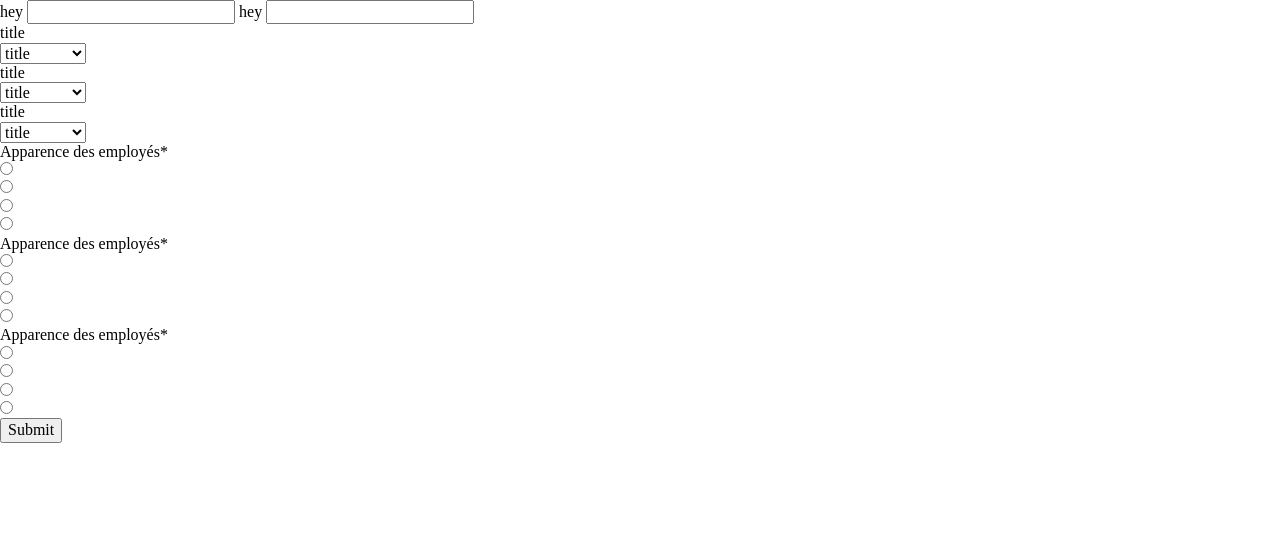
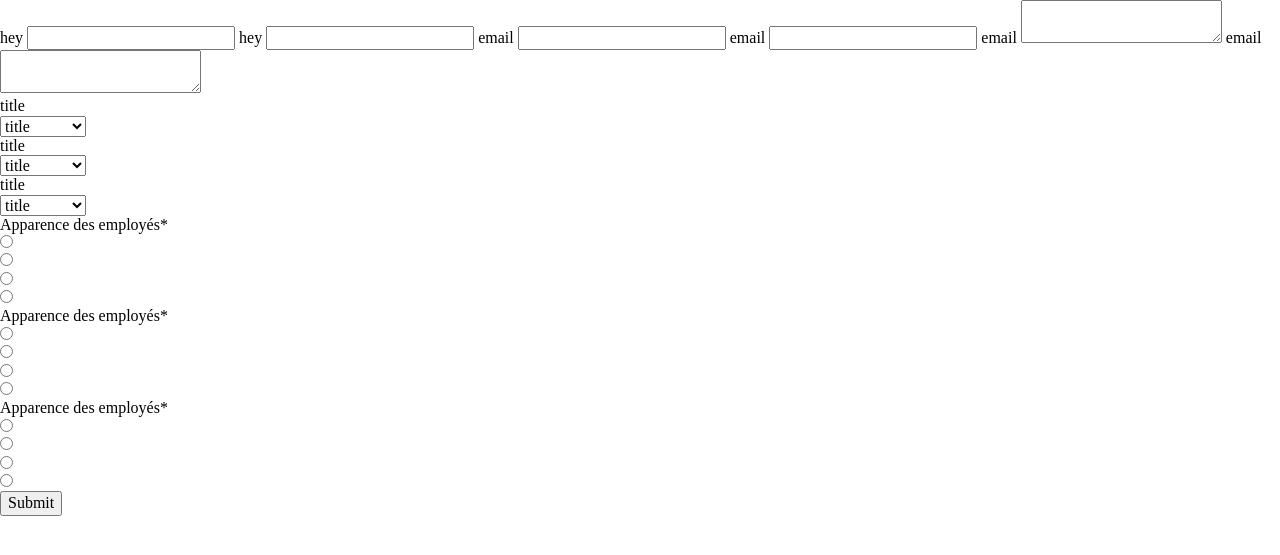
Before and after one commit to locomotivemtl/locomotive-validate, a PHP site: page / in a window 1280 px wide. Shown: the top 555 px of the page. Run offline with PHP 8.4, Linux system fonts and the light colour scheme; some libraries are stand-ins or nearby versions.

Commit message:
Add validation for the textarea and type email, add a callback function

```diff
--- a/index.php
+++ b/index.php
@@ -32,6 +32,26 @@
                 hey
                 <input type="text" class="required"></input>
             </label>
+
+             <label>
+                email
+                <input type="email" class="required"></input>
+            </label>
+
+             <label>
+                email
+                <input type="email" class="required"></input>
+            </label>
+             <label>
+                email
+                <textarea class="required"></textarea>
+            </label>
+
+             <label>
+                email
+                <textarea class="required"></textarea>
+            </label>
+
 
             <select class="required">
               <option value="">title</option>
@@ -135,17 +155,17 @@
 
 
 
-    <script type="text/javascript" charset="utf-8">
-        $(document).ready(function() {
+        <script type="text/javascript" charset="utf-8">
+            $(document).ready(function() {
 
-            $(".lvalidate").lvalidate();
-            $("input[type=radio], select").uniform();
+                $(".lvalidate").lvalidate({"callback" : function(){
+                    alert('fonction callback');
+                }});
 
-        });
-    </script>
+                $("input[type=radio], select").uniform();
 
-
-
+            });
+        </script>
 
 
     </body>
--- a/js/locomotive-validate.js
+++ b/js/locomotive-validate.js
@@ -1,7 +1,6 @@
 (function ( $ ) {
 
-    $.fn.lvalidate = function() {
-
+    $.fn.lvalidate = function(options) {
 
         this.click(function(e) {
             e.preventDefault();
@@ -17,6 +16,12 @@
             var $radiolabel = $this.parents('label');
             var $input = $this.is("input");
 
+            var parametres=$.extend(defauts, options);
+            var defauts=
+            {
+                "popup"   : false,
+                "callback": null
+            };
 
             required_fields.each(function(i,e) {
                 var $this = $(this);
@@ -43,7 +48,7 @@
                     if ($this.attr('type') == 'radio') {
 
                         var $name =  $this.attr("name");
-                        var $allradios =  form.find('input[name=' + $name + ']')
+                        var $allradios =  form.find('input[name=' + $name + ']');
                         //console.log($name);
 
                         $allradios.each(function() {
@@ -61,8 +66,36 @@
                        });
 
                     }
+
+                  //validating emails
+                    if ($this.attr('type') == 'email') {
+                        var pattern = /^\b[A-Z0-9._%\-]+@[A-Z0-9.\-]+\.[A-Z]{2,4}\b$/i;
+
+                        if(!pattern.test($this.val()))
+                        {
+                            $this.addClass('error-email');
+                        }
+
+                        else {
+                            $this.removeClass('error-email');
+                        }
+                    }
                 }
 
+                //validating textarea
+                if ($this.prop("tagName") == "TEXTAREA") {
+
+                    //basic validation for text inputs
+                    if ($this.val() === '' || !$this.val()) {
+
+                        $this.addClass('error-textarea');
+                    }
+
+                    else {
+                        $this.removeClass('error-textarea');
+                    }
+
+                }
                 //are we talking about selects because it might be an input
                 if ($this.prop("tagName") == "SELECT") {
 
@@ -78,6 +111,13 @@
                     }
                 }
             });
+
+            //ajouté un callback pour ajouter tes propres trucs
+           if(parametres.callback)
+           {
+              parametres.callback();
+           }
+
         });
     };
 
```
